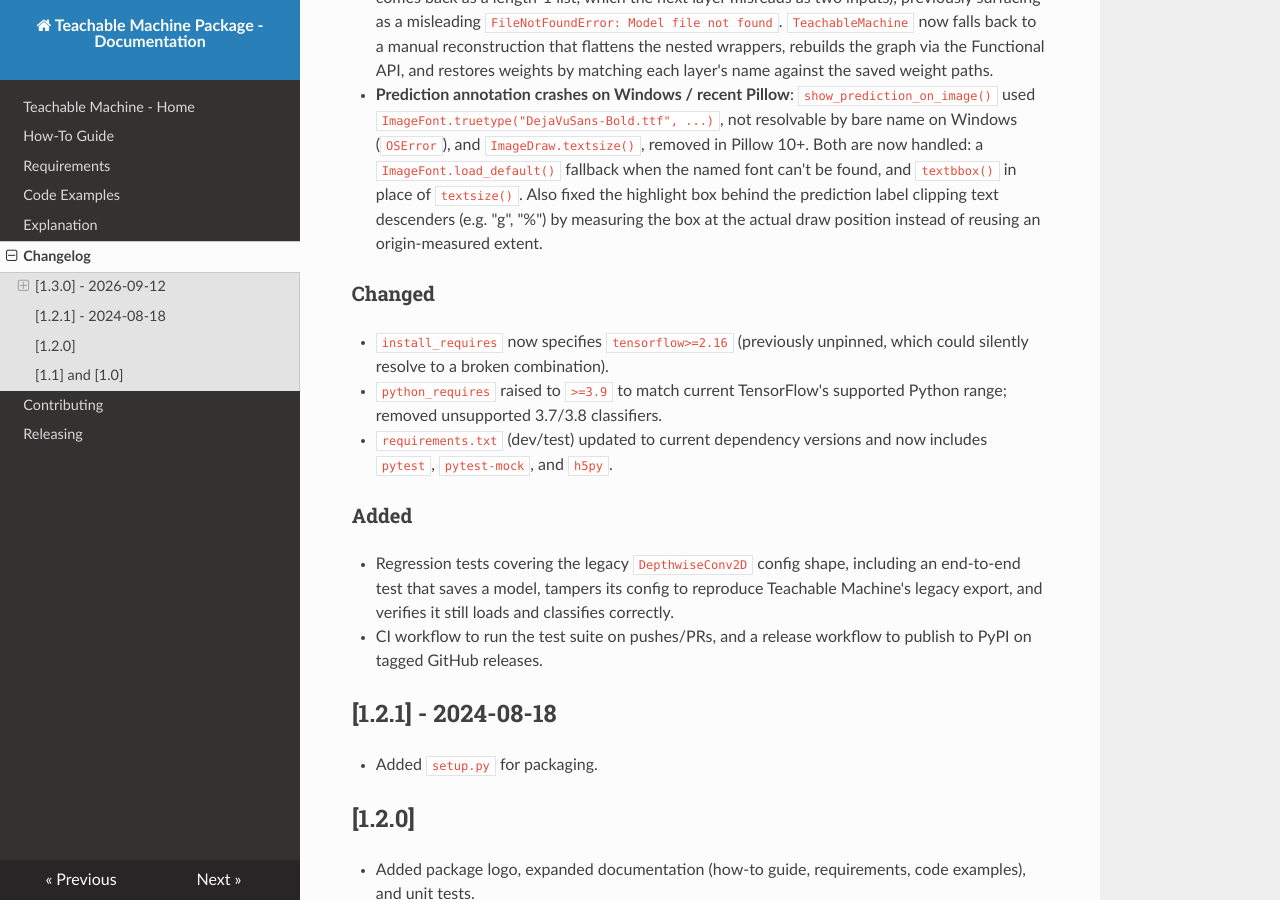
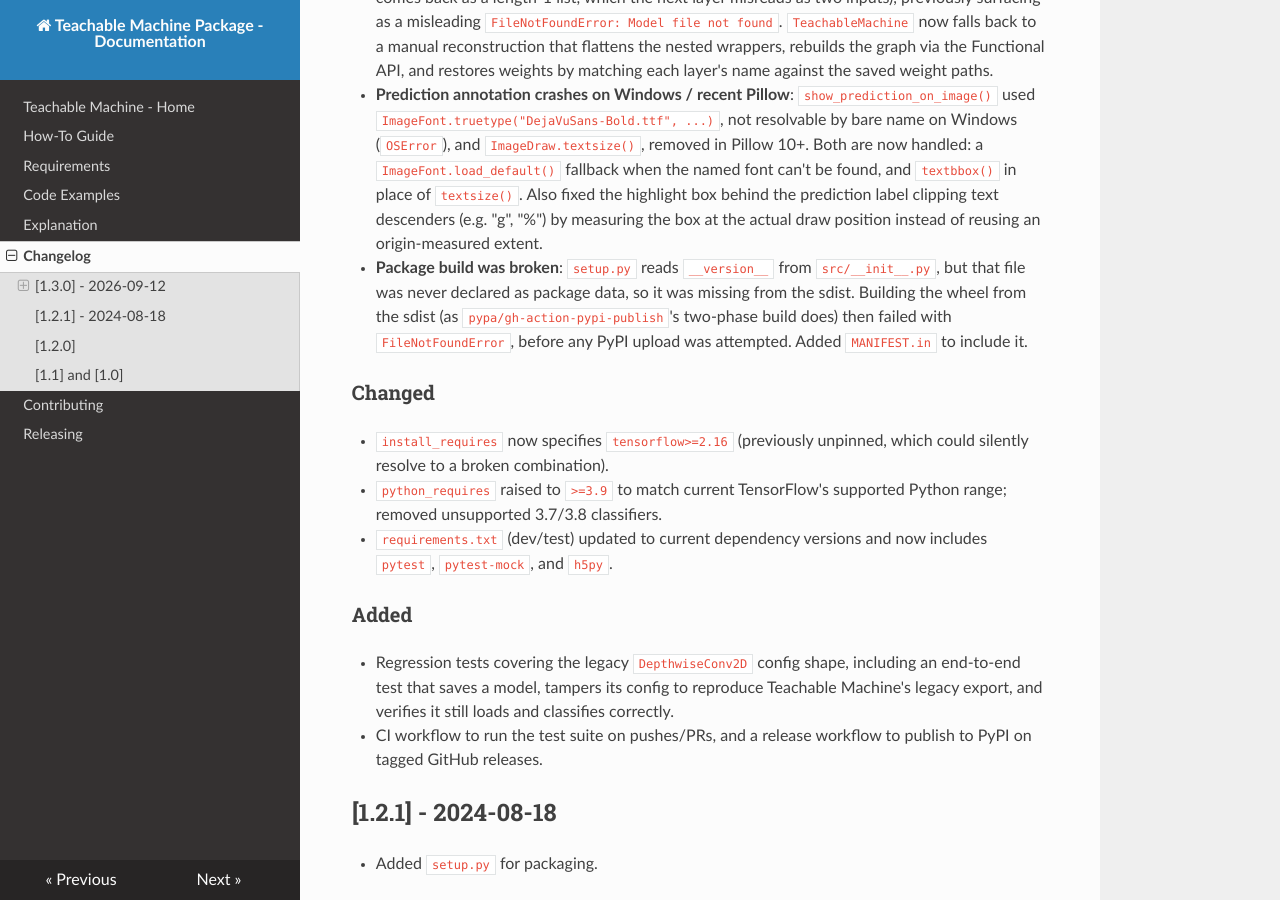
Before and after one commit to MeqdadDev/teachable-machine, an MkDocs documentation site: the page built from docs/changelog.md, in a window 1280 px wide and 900 px high, scrolled down 575 px. Built offline with MkDocs 1.6.1, drawn with Linux system fonts in a browser that asks for light colours; nearby versions of some CDN libraries.

Commit message:
Fix broken package build: include src/__init__.py in the sdist
setup.py reads __version__ from src/__init__.py, but that file was
never declared as package data (py_modules only lists
"teachable_machine"), so it was missing from the sdist. Building the
wheel from the sdist (the two-phase build pypa/gh-action-pypi-publish
performs) then failed:

    FileNotFoundError: [Errno 2] No such file or directory:
    '.../teachable_machine-1.3.0/src/__init__.py'

This is what broke the v1.3.0 publish workflow run before any PyPI
upload was attempted. Verified locally: `python -m build` now succeeds
and the sdist includes src/__init__.py.

Co-Authored-By: Claude Sonnet 5 <noreply@anthropic.com>

```diff
--- a/docs/changelog.md
+++ b/docs/changelog.md
@@ -9,6 +9,7 @@ All notable changes to this project are documented in this file.
 - **TensorFlow/Keras 3 compatibility**: Teachable Machine's exported `.h5` models embed a legacy `DepthwiseConv2D` layer config (`'groups': 1`) that current Keras (Keras 3, bundled by default since TensorFlow 2.16) rejects during deserialization, causing model loading to fail with `TypeError`/`ValueError: Unrecognized keyword arguments passed to DepthwiseConv2D: {'groups': 1}`. `TeachableMachine` now loads models with a compatibility shim that discards the unused key, so exported models work on up-to-date TensorFlow/Keras installs without pinning an old TensorFlow version. Fixes [#2](https://github.com/MeqdadDev/teachable-machine/issues/2).
 - **Nested-Sequential `.h5` exports fail to load under Keras 3**: some Teachable Machine `.h5` exports save the model as a `Sequential` wrapping nested `Sequential`/`Functional` submodels. Keras 3's legacy H5 loader mis-rebuilds that shape (a `Functional` submodel's single output comes back as a length-1 list, which the next layer misreads as two inputs), previously surfacing as a misleading `FileNotFoundError: Model file not found`. `TeachableMachine` now falls back to a manual reconstruction that flattens the nested wrappers, rebuilds the graph via the Functional API, and restores weights by matching each layer's name against the saved weight paths.
 - **Prediction annotation crashes on Windows / recent Pillow**: `show_prediction_on_image()` used `ImageFont.truetype("DejaVuSans-Bold.ttf", ...)`, not resolvable by bare name on Windows (`OSError`), and `ImageDraw.textsize()`, removed in Pillow 10+. Both are now handled: a `ImageFont.load_default()` fallback when the named font can't be found, and `textbbox()` in place of `textsize()`. Also fixed the highlight box behind the prediction label clipping text descenders (e.g. "g", "%") by measuring the box at the actual draw position instead of reusing an origin-measured extent.
+- **Package build was broken**: `setup.py` reads `__version__` from `src/__init__.py`, but that file was never declared as package data, so it was missing from the sdist. Building the wheel from the sdist (as `pypa/gh-action-pypi-publish`'s two-phase build does) then failed with `FileNotFoundError`, before any PyPI upload was attempted. Added `MANIFEST.in` to include it.
 
 ### Changed
 
```
Also changed, not shown: CHANGELOG.md (+1 -0 lines), 1 other file.
